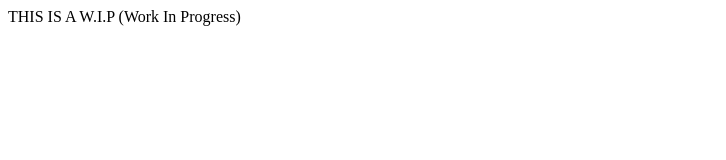
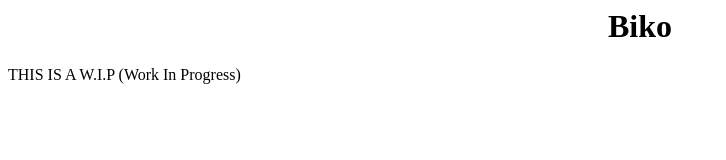
Before and after one commit to Bikoil/bikoil.github.io, a plain HTML site: page index.html in a window 1280 px wide. Shown: the whole page, without its empty margins (0-726 px from the left). Drawn offline with Linux system fonts and the light colour scheme.

Commit message:
Updated index.html a bit

```diff
--- a/index.html
+++ b/index.html
@@ -1,5 +1,10 @@
 <html>
 <head> <title> Biko's Website </title> </head><body>
+<h1>
+<center>
+Biko
+</center>
+</h1>
 THIS IS A W.I.P (Work In Progress)
 </body>
 </html>
```
